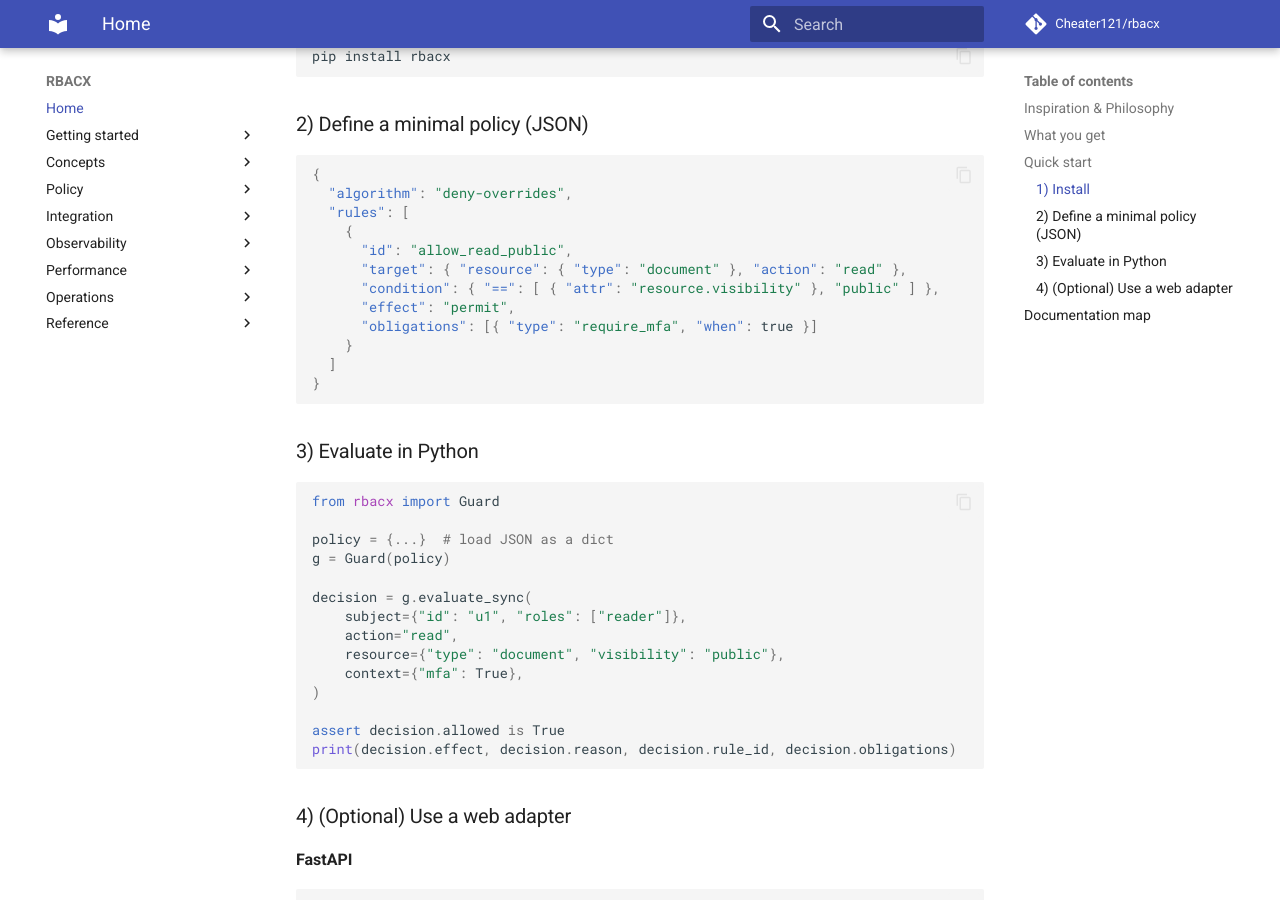
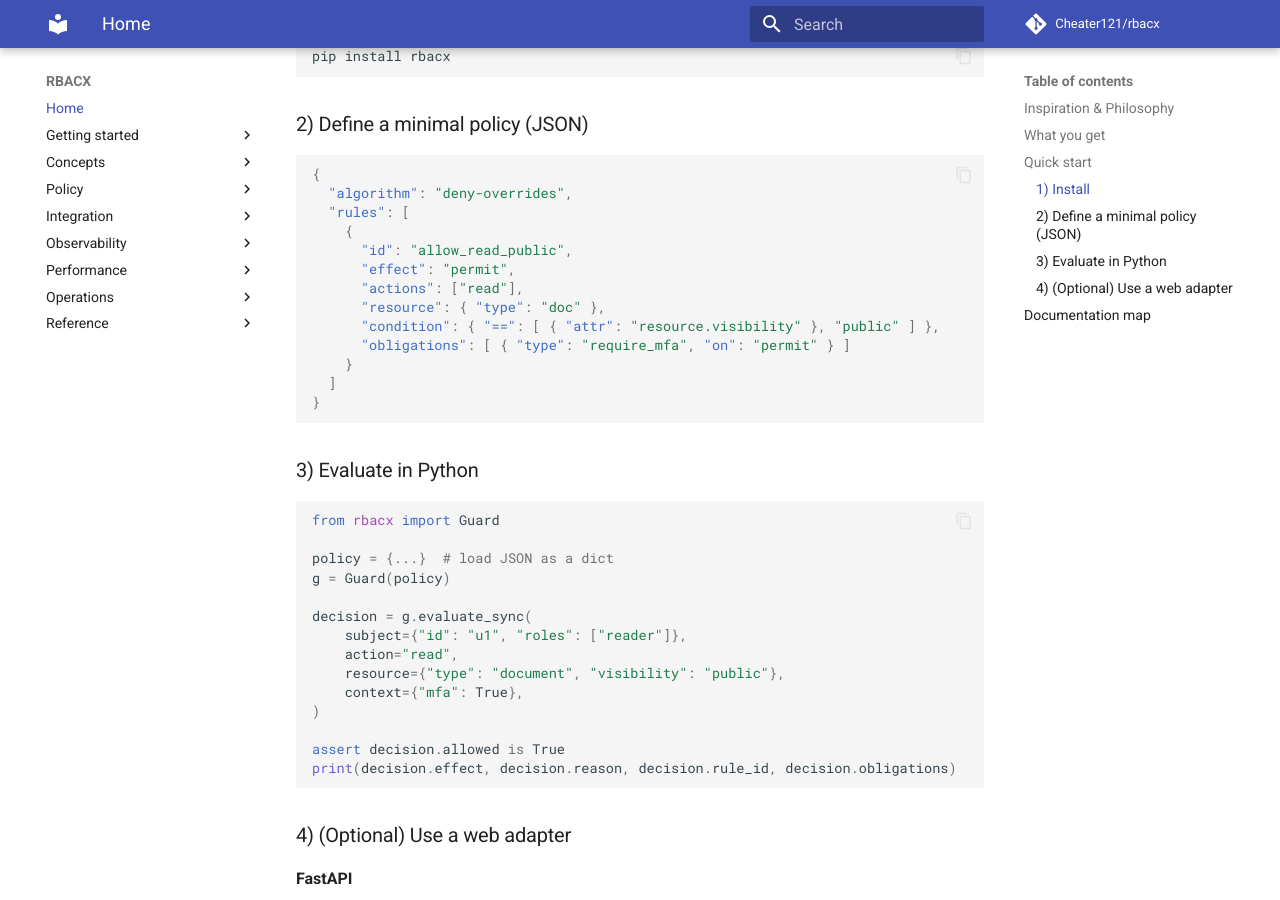
Before and after one commit to Cheater121/rbacx, an MkDocs documentation site: the page built from docs/index.md, in a window 1280 px wide and 900 px high, scrolled down 1140 px. Built offline with MkDocs 1.6.1 and Material for MkDocs 9.7.7, drawn with Linux system fonts in a browser that asks for light colours; comment, search, counter and statistics services are not loaded.

Commit message:
fix(docs): update example policy in index.md

```diff
--- a/docs/index.md
+++ b/docs/index.md
@@ -44,10 +44,11 @@
   "rules": [
     {
       "id": "allow_read_public",
-      "target": { "resource": { "type": "document" }, "action": "read" },
+      "effect": "permit",
+      "actions": ["read"],
+      "resource": { "type": "doc" },
       "condition": { "==": [ { "attr": "resource.visibility" }, "public" ] },
-      "effect": "permit",
-      "obligations": [{ "type": "require_mfa", "when": true }]
+      "obligations": [ { "type": "require_mfa", "on": "permit" } ]
     }
   ]
 }
```
